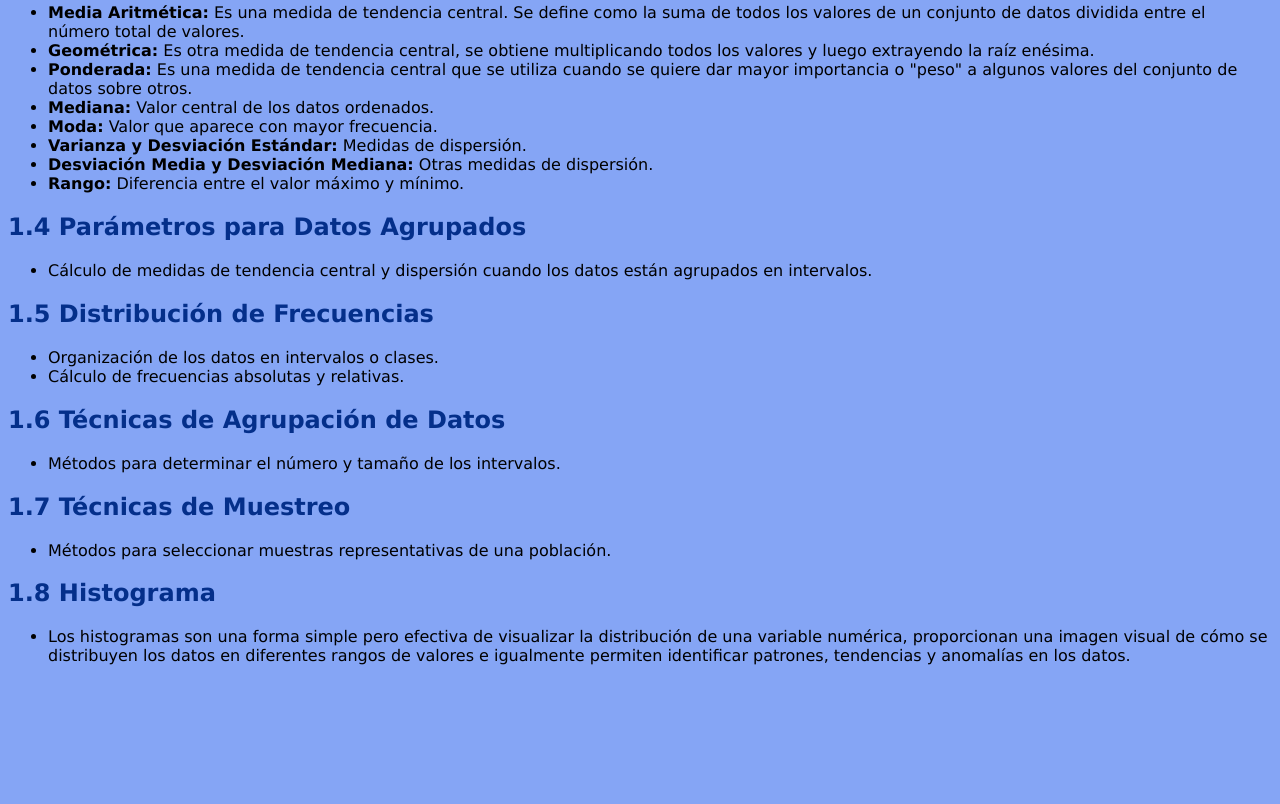
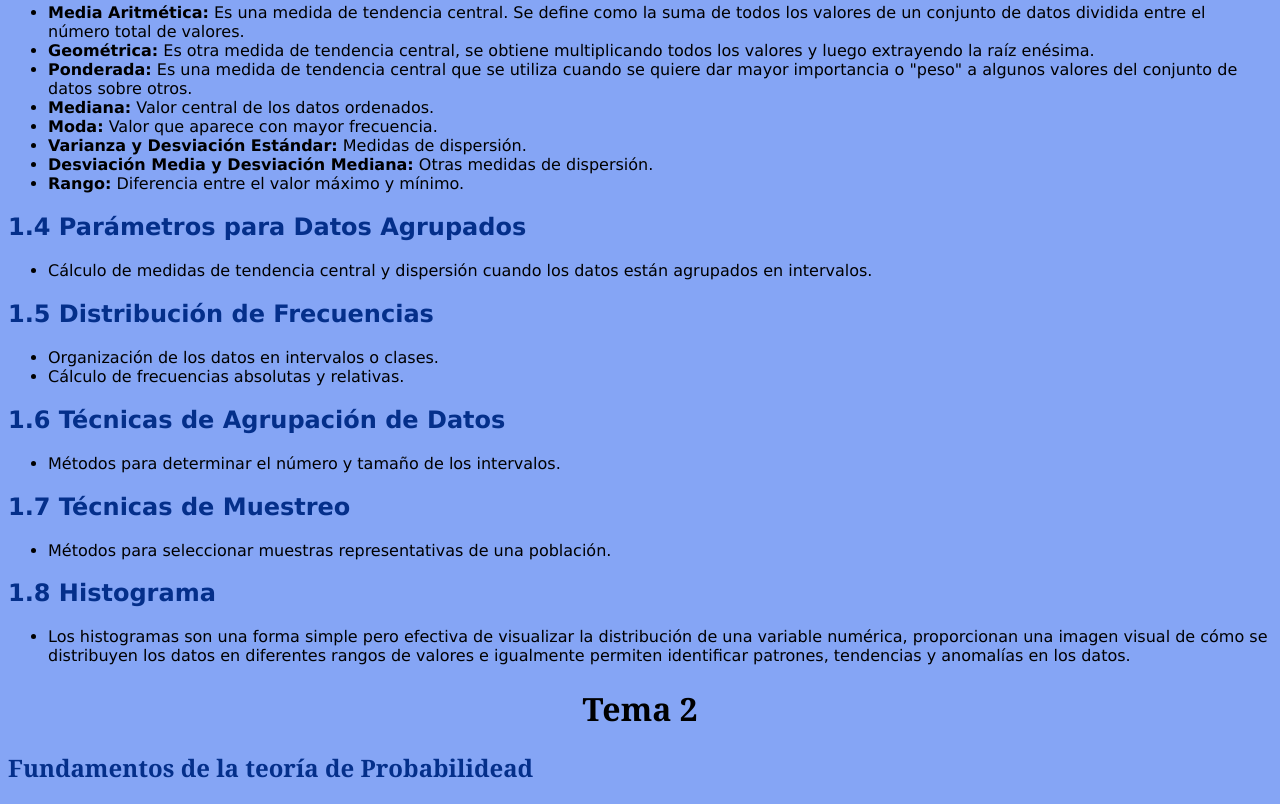
Before and after one commit to LizBernal/TemarioPE, a plain HTML site: page index.html in a window 1280 px wide. Shown: the part 509-1313 px from the top of the page. Before the commit the page ends 1190 px from the top, so only its background shows below. Drawn offline with Linux system fonts and the light colour scheme.

Commit message:
Se agrego el segundo tema

```diff
--- a/index.html
+++ b/index.html
@@ -16,7 +16,7 @@
     text-align: center;
            }
            h2 {
-    color: #042f8a;
+        color: #042f8a;
               }
       </style>
 </head>
@@ -47,5 +47,20 @@
         <h2>1.7 Técnicas de Muestreo</h2> <ul> <li>Métodos para seleccionar muestras representativas de una población.</li> </ul>
         <h2>1.8 Histograma</h2> <ul> <li>Los histogramas son una forma simple pero efectiva de visualizar la distribución de una variable numérica, proporcionan una imagen visual de cómo se distribuyen los datos en diferentes rangos de valores e igualmente permiten identificar patrones, tendencias y anomalías en los datos.</li> </ul>
 
+        <h1 style="font-family: 'Georgia', serif;">Tema 2</h1>
+        <h2 style="font-family: 'Georgia', serif;">Fundamentos de la teoría de Probabilidead</h2>
+
+
+
+
+
+
+
+
+
+
+
+
+
 </body>
 </html>
```
